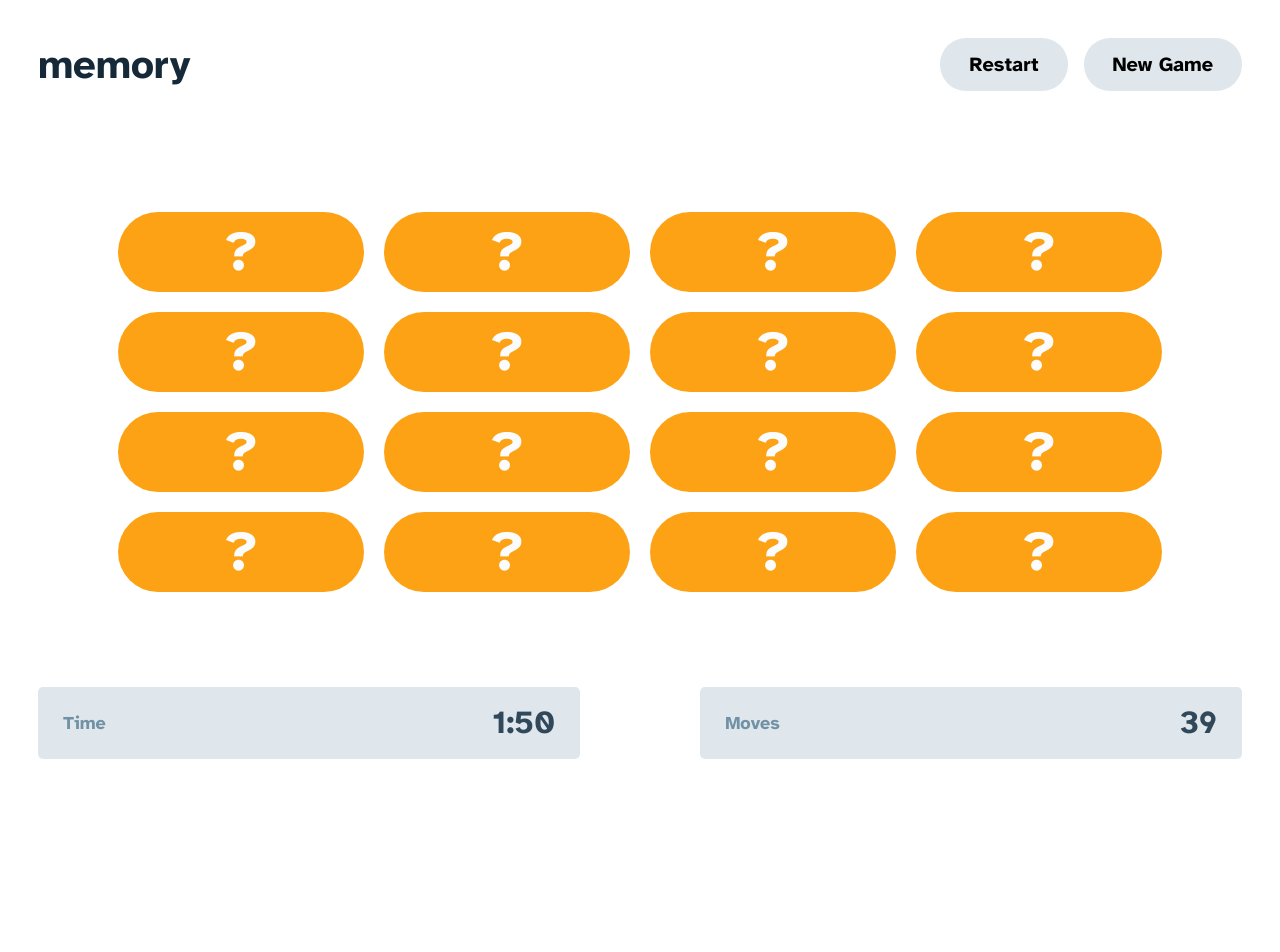
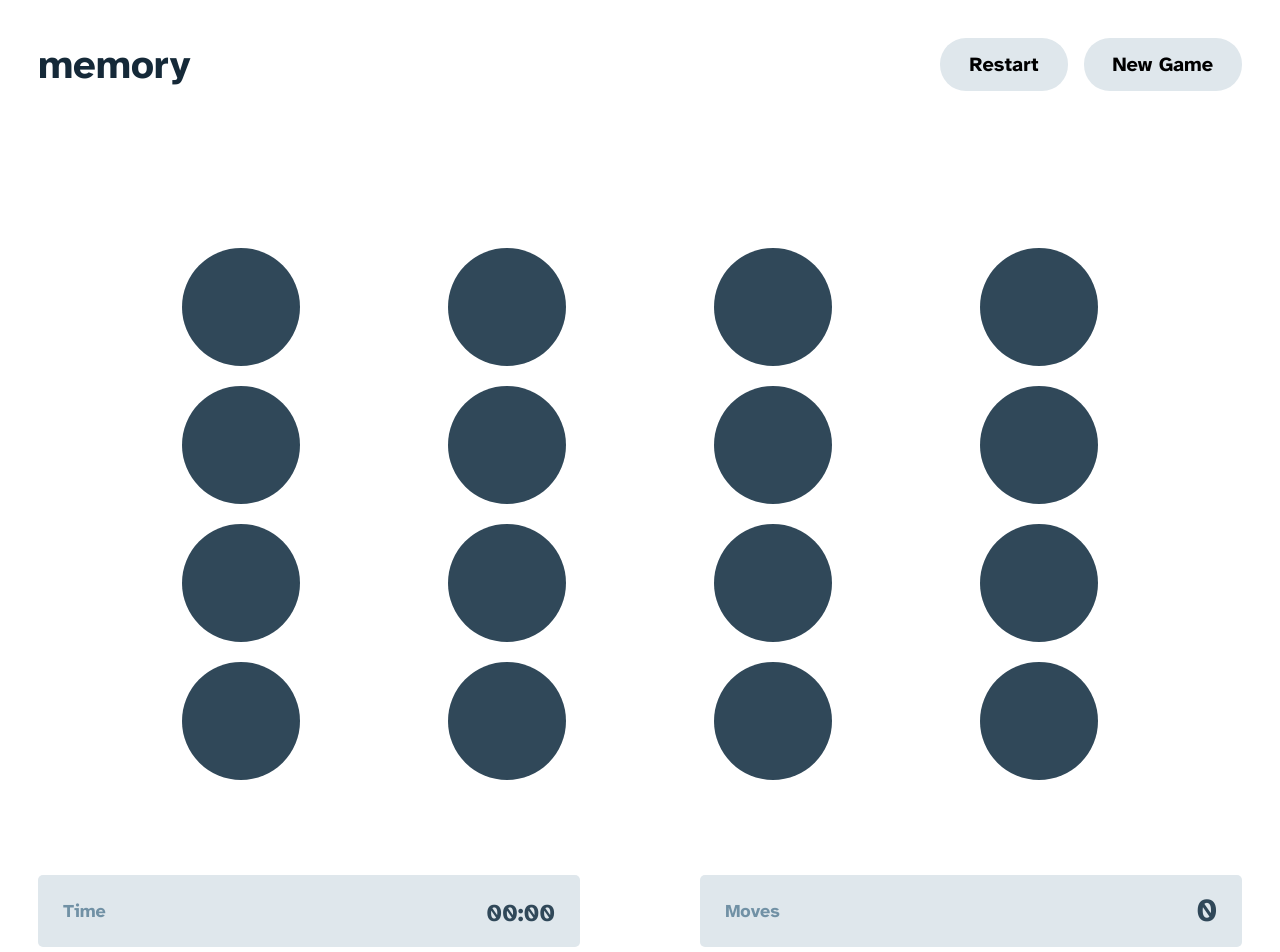
Before and after one commit to LadoAsambadze/Memory-game, a React (Vite) app: page /Game in a window 1280 px wide. Shown: the top 952 px of the page. Before the commit the page ends 800 px from the top, so only its background shows below. Built offline with nearby package versions, Linux system fonts and the light colour scheme.

Commit message:
finished building function for shuffle card, in process building function for single player score, moves/time

```diff
--- /dev/null
+++ b/src/Components/singleCard.css
@@ -0,0 +1,10 @@
+
+.flipped .front {
+  transform: rotateY(0deg);
+  transition-delay: 0.2s;
+}
+
+.flipped .back {
+  transform: rotateY(90deg);
+  transition-delay: 0s;
+}
--- /dev/null
+++ b/src/Components/singleCard.jsx
@@ -0,0 +1,90 @@
+import styled from "styled-components";
+import "../Components/singleCard.css";
+
+export default function SingleCard({
+  newnum,
+  newhandleChoice,
+  flipped,
+  gridAmount,
+}) {
+  const handleClick = () => {
+    newhandleChoice(newnum);
+  };
+
+  return (
+    <Card>
+      <div className={flipped ? "flipped" : ""}>
+        <Front
+          flipped={flipped}
+          new={newnum.matched}
+          gridAmount={gridAmount}
+          className="front"
+        >
+          {newnum.value}
+        </Front>
+        <Back
+          gridAmount={gridAmount}
+          className="back"
+          onClick={handleClick}
+        ></Back>
+      </div>
+    </Card>
+  );
+}
+
+const Card = styled.div`
+  position: relative;
+  margin: auto;
+  cursor: pointer;
+`;
+
+const Front = styled.div`
+  background-color: #fda214;
+  color: white;
+  text-align: center;
+  margin: auto;
+  width: 100%;
+  display: block;
+  transform: ${(props) => (props.flipped ? "rotateY(0deg)" : "rotateY(90deg)")};
+  transition: all ease-in 0.2s;
+  position: absolute;
+  width: ${(props) => (props.gridAmount === 8 ? "72px" : "46px")};
+  height: ${(props) => (props.gridAmount === 8 ? "72px" : "46px")};
+  background-color: ${(props) => (props.new ? "#BCCED9" : "#fda214")};
+  font-size: ${(props) => (props.gridAmount === 8 ? "40px" : "24px")};
+  line-height: ${(props) => (props.gridAmount === 8 ? "50px" : "30px")};
+  border-radius: ${(props) => (props.gridAmount === 8 ? "60px" : "40px")};
+  padding-top: 8px;
+  @media (min-width: 768px) {
+    width: ${(props) => (props.gridAmount === 8 ? "118px" : "82px")};
+    height: ${(props) => (props.gridAmount === 8 ? "118px" : "82px")};
+    font-size: ${(props) => (props.gridAmount === 8 ? "56px" : "44px")};
+    line-height: ${(props) => (props.gridAmount === 8 ? "70px" : "55px")};
+    padding-top: ${(props) => (props.gridAmount === 8 ? "22px" : "15px")};
+  }
+`;
+
+const Back = styled.div`
+  background-color: #304859;
+  color: #304859;
+  display: flex;
+  align-items: center;
+  justify-content: center;
+  margin: auto;
+  width: 100%;
+  display: block;
+  transition: all ease-in 0.2s;
+  transition-delay: 0.2s;
+  transform: ${(props) => (props.flipped ? "rotateY(90deg)" : "rotateY(0deg)")};
+  width: ${(props) => (props.gridAmount === 8 ? "72px" : "46px")};
+  height: ${(props) => (props.gridAmount === 8 ? "72px" : "46px")};
+  font-size: ${(props) => (props.gridAmount === 8 ? "40px" : "24px")};
+  line-height: ${(props) => (props.gridAmount === 8 ? "50px" : "30px")};
+  border-radius: ${(props) => (props.gridAmount === 8 ? "60px" : "40px")};
+  @media (min-width: 768px) {
+    width: ${(props) => (props.gridAmount === 8 ? "118px" : "82px")};
+    height: ${(props) => (props.gridAmount === 8 ? "118px" : "82px")};
+    font-size: ${(props) => (props.gridAmount === 8 ? "56px" : "44px")};
+    line-height: ${(props) => (props.gridAmount === 8 ? "70px" : "55px")};
+  }
+`;
--- /dev/null
+++ b/src/Components/timer.jsx
@@ -0,0 +1,45 @@
+import { useState, useEffect } from "react";
+import styled from "styled-components";
+
+const CountdownTimer = ({ stop, time, setTime }) => {
+  useEffect(() => {
+    const interval = setInterval(() => {
+      setTime((prevTime) => {
+        if (prevTime === 1 || stop) {
+          clearInterval(interval);
+        }
+        return prevTime - 1;
+      });
+    }, 1000);
+
+    return () => {
+      clearInterval(interval);
+    };
+  }, [stop]);
+
+  const formatTime = (seconds) => {
+    const minutes = Math.floor(seconds / 60);
+    const secondsRemaining = seconds % 60;
+
+    return `${minutes.toString().padStart(2, "0")}:${secondsRemaining
+      .toString()
+      .padStart(2, "0")}`;
+  };
+
+  return (
+    <div>
+      <Count>{formatTime(time)}</Count>
+    </div>
+  );
+};
+
+const Count = styled.span`
+  font-size: 24px;
+  line-height: 30px;
+  @media (min-wdith: 768px) {
+    font-size: 32px;
+    line-height: 40px;
+  }
+`;
+
+export default CountdownTimer;
--- a/src/Game.jsx
+++ b/src/Game.jsx
@@ -3,54 +3,79 @@ import styled from "styled-components";
 import { useState, useEffect } from "react";
 import { Link } from "react-router-dom";
 import { useSelector } from "react-redux";
+import SingleCard from "./Components/singleCard";
+import CountdownTimer from "./Components/timer";
 
 function Game(props) {
-  const [myNumber, setNumber] = useState([]);
   const [menu, setMenu] = useState(true);
   const playerAmount = useSelector((store) => store.playerAmount.value);
   const gridSize = useSelector((store) => store.gridSize.value);
+  const [numArray, setNumArray] = useState([]);
+  const [turns, setTurns] = useState(0);
   const [choiceOne, setChoiceOne] = useState(null);
   const [choiceTwo, setChoiceTwo] = useState(null);
-  const [clickedItem, setClickedItem] = useState(null);
+  const [stop, setStop] = useState(false);
+  const [time, setTime] = useState(3);
+  const [finish, setFinish] = useState(false);
+  console.log(finish);
+
+  const matchedItems = numArray.filter((num) => num.matched === true);
+
+  useEffect(() => {
+    if (matchedItems.length / 2 === gridSize || time === 0) {
+      setFinish(true);
+    }
+  }, []);
+
+  const handleStop = () => {
+    setStop(!stop);
+  };
 
   const numbers = [];
-  for (let i = 1; i <= gridSize; i++) {
-    numbers.push({ value: i, matched: false });
+  for (let i = 0; i < gridSize; i++) {
+    numbers.push({ value: i + 1, matched: false });
   }
-
-  const shuffleCards = () => {
-    const shuffleCards = [...numbers, ...numbers]
-      .sort(() => Math.random() - 0.5)
-      .map((card) => ({ ...card, id: Math.random() }));
-    setNumber(shuffleCards);
-  };
   useEffect(() => {
     shuffleCards();
   }, []);
 
-  function handleClick(value) {
-    choiceOne ? setChoiceTwo(value) : setChoiceOne(value);
-  }
+  const shuffleCards = () => {
+    const shuffledCards = [...numbers, ...numbers]
+      .sort(() => Math.random() - 0.5)
+      .map((number) => ({ ...number, id: Math.random() }));
+    setNumArray(shuffledCards);
+    setTurns(0);
+  };
+
+  const handleChoice = (num) => {
+    choiceOne ? setChoiceTwo(num) : setChoiceOne(num);
+  };
+
   useEffect(() => {
     if (choiceOne && choiceTwo) {
-      if (choiceOne === choiceTwo) {
-        setNumber((prevMyNumber) => {
-          return prevMyNumber.map((number) => {
-            if (number.value === choiceOne) {
-              return { ...number, matched: true };
+      if (choiceOne.value === choiceTwo.value) {
+        setNumArray((prevNums) => {
+          return prevNums.map((num) => {
+            if (num.value === choiceOne.value) {
+              return { ...num, matched: true };
             }
-            return number;
+            return num;
           });
         });
+
+        resetTurns();
+      } else {
+        setTimeout(() => resetTurns(), 1000);
       }
-      setTimeout(function () {
-        setChoiceOne(null);
-        setChoiceTwo(null);
-      }, 3000);
     }
   }, [choiceOne, choiceTwo]);
-  console.log(choiceOne, choiceTwo);
-  console.log(clickedItem);
+
+  const resetTurns = () => {
+    setChoiceOne(null);
+    setChoiceTwo(null);
+    setTurns((prevTurns) => prevTurns + 1);
+  };
+
   return (
     <>
       <Main>
@@ -59,6 +84,7 @@ function Game(props) {
           <Menu
             onClick={() => {
               setMenu(false);
+              handleStop(!stop);
             }}
           >
             Menu
@@ -82,6 +108,7 @@ function Game(props) {
                 onClick={() => {
                   shuffleCards();
                   setMenu(true);
+                  setFinish(false);
                 }}
               >
                 Restart
@@ -92,6 +119,7 @@ function Game(props) {
               <GameButton
                 onClick={() => {
                   setMenu(true);
+                  handleStop(!stop);
                 }}
               >
                 Resume Game
@@ -100,32 +128,17 @@ function Game(props) {
           </Options>
         </Heading>
         <Playzone gridAmount={gridSize}>
-          {myNumber.map((number, id) => {
-            return (
-              <Ball gridAmount={gridSize} key={id}>
-                <Random
-                  check={
-                    number.value === choiceOne || number.value === choiceTwo
-                  }
-                  show={clickedItem === number.id}
-                >
-                  {number.value}
-                </Random>
-                <Hide
-                  show={clickedItem === number.id}
-                  check2={
-                    number.value === choiceOne || number.value === choiceTwo
-                  }
-                  onClick={() => {
-                    handleClick(number.value);
-                    setClickedItem(number.id);
-                  }}
-                >
-                  ?
-                </Hide>
-              </Ball>
-            );
-          })}
+          <Ball gridAmount={gridSize}>
+            {numArray.map((num) => (
+              <SingleCard
+                key={num.id}
+                newnum={num}
+                newhandleChoice={handleChoice}
+                flipped={num === choiceOne || num === choiceTwo || num.matched}
+                gridAmount={gridSize}
+              />
+            ))}
+          </Ball>
         </Playzone>
         <Pointzone players={playerAmount}>
           <Player
@@ -165,14 +178,42 @@ function Game(props) {
           >
             <Time>
               <TimeHeader>Time</TimeHeader>
-              <TimeCount>1:50</TimeCount>
+              <TimeCount>
+                <CountdownTimer stop={stop} time={time} setTime={setTime} />
+              </TimeCount>
             </Time>
             <Moves>
               <MovesHeader>Moves</MovesHeader>
-              <MovesCount>39</MovesCount>
+              <MovesCount>{turns}</MovesCount>
             </Moves>
           </OnlyOne>
         </Pointzone>
+        <SingleScore finished={finish}>
+          <GetScore>
+            <Congrats>You did it!</Congrats>
+            <Comment>Game over! Here’s how you got on…</Comment>
+            <Elapse>
+              <ElapseText>Time Elapsed</ElapseText>
+              <ElapseTime>1:33</ElapseTime>
+            </Elapse>
+            <Elapse style={{ marginTop: "10px" }}>
+              <ElapseText>Moves Taken</ElapseText>
+              <ElapseTime>39 moves</ElapseTime>
+            </Elapse>
+            <DivDirection>
+              <Duplicate
+                onClick={() => {
+                  shuffleCards();
+                }}
+              >
+                Restart
+              </Duplicate>
+              <Link to="/" style={{ width: "100%" }}>
+                <Duplicate2>Setup New Game</Duplicate2>
+              </Link>
+            </DivDirection>
+          </GetScore>
+        </SingleScore>
       </Main>
     </>
   );
@@ -180,6 +221,7 @@ function Game(props) {
 
 const Main = styled.div`
   max-width: 100%;
+  min-height: 100vh;
   padding: 24px;
   z-index: ${(props) => (props.menubar ? 30 : 5)};
 
@@ -237,52 +279,33 @@ const TabletMenu = styled.div`
 const Playzone = styled.div`
   width: 100%;
   margin-top: 80px;
-  display: grid;
-  grid-template-rows: ${(props) =>
-    props.gridAmount === 8 ? "repeat(4, 1fr)" : "repeat(6, 1fr)"};
-  grid-template-columns: ${(props) =>
-    props.gridAmount === 8 ? "repeat(4, 1fr)" : "repeat(6, 1fr)"};
-  gap: 16px;
+
   @media (min-width: 768px) {
-    margin-top: 121px;
-    gap: 20px;
-    padding-left: ${(props) => (props.gridAmount === 8 ? "80px" : "70px")};
-    padding-right: ${(props) => (props.gridAmount === 8 ? "80px" : "70px")};
+    margin-top: ${(props) => (props.gridAmount === 8 ? "157px" : "121px")};
   }
   @media (min-width: 1440px) {
-    margin-top: 86px;
-    padding-left: ${(props) => (props.gridAmount === 8 ? "290px" : "270px")};
-    padding-right: ${(props) => (props.gridAmount === 8 ? "290px" : "270px")};
+    margin-top: ${(props) => (props.gridAmount === 8 ? "106px" : "85px")};
   }
 `;
 
 const Ball = styled.div`
-  position: relative;
-  background-color: #fda214;
-  text-align: center;
-  color: #fcfcfc;
-  line-height: 30px;
-  padding: ${(props) => (props.gridAmount === 8 ? "7px 5px " : "7px 5px")};
-  font-size: ${(props) => (props.gridAmount === 8 ? "40px" : "24px")};
-  border-radius: ${(props) => (props.gridAmount === 8 ? "59px" : "41px")};
-  line-height: ${(props) => (props.gridAmount === 8 ? "50px" : "30px")};
+  display: grid;
+  grid-template-columns: ${(props) =>
+    props.gridAmount === 8 ? "repeat(4, 1fr)" : "repeat(6, 1fr)"};
+  grid-template-rows: ${(props) =>
+    props.gridAmount === 8 ? "repeat(4, 1fr)" : "repeat(6, 1fr)"};
+  gap: 10px;
 
   @media (min-width: 768px) {
-    padding: ${(props) => (props.gridAmount === 8 ? "12px " : "5px")};
-    font-size: ${(props) => (props.gridAmount === 8 ? "56px" : "44px")};
-    line-height: ${(props) => (props.gridAmount === 8 ? "56px" : "69px")};
+    gap: ${(props) => (props.gridAmount === 8 ? "20px" : "16px")};
+    padding-left: ${(props) => (props.gridAmount === 8 ? "80px" : "60px")};
+    padding-right: ${(props) => (props.gridAmount === 8 ? "80px" : "60px")};
   }
-`;
-
-const Random = styled.div`
-  display: ${(props) => (props.check && props.show ? "block" : "none")};
-`;
-
-const Hide = styled.div`
-  width: 100%;
-  height: 100%;
-  background-color: #fda214;
-  display: ${(props) => (props.check2 && props.show ? "none" : "block")};
+  @media (min-width: 1440px) {
+    gap: ${(props) => (props.gridAmount === 8 ? "20px" : "16px")};
+    padding-left: ${(props) => (props.gridAmount === 8 ? "290px" : "270px")};
+    padding-right: ${(props) => (props.gridAmount === 8 ? "290px" : "270px")};
+  }
 `;
 
 const Pointzone = styled.div`
@@ -357,6 +380,7 @@ const Options = styled.div`
   backdrop-filter: blur(1px);
   background-color: rgba(0, 0, 0, 0.5);
   display: ${(props) => (props.menubar ? "none" : "flex")};
+  z-index: 5;
 `;
 const OptionList = styled.div`
   width: 100%;
@@ -437,7 +461,7 @@ const TimeHeader = styled.p`
   }
 `;
 
-const TimeCount = styled.p`
+const TimeCount = styled.div`
   color: #304859;
   font-size: 24px;
   line-height: 30px;
@@ -484,4 +508,153 @@ const MovesCount = styled.p`
     line-height: 40px;
   }
 `;
+
+const SingleScore = styled.div`
+  width: 100%;
+  height: 100%;
+  position: absolute;
+  padding: 146px 24px;
+  backdrop-filter: blur(1px);
+  background-color: rgba(0, 0, 0, 0.5);
+  z-index: 5;
+  top: 0;
+  left: 0;
+  display: ${(props) => (props.finished ? "block" : "none")};
+  @media (min-width: 768px) {
+    padding: 257px 57px;
+  }
+  @media (min-width: 1440px) {
+    padding: 257px 393px;
+  }
+`;
+
+const GetScore = styled.div`
+  width: 100%;
+  background-color: #f2f2f2;
+  border-radius: 10px;
+  padding: 32px 24px 24px 24px;
+  display: flex;
+  flex-direction: column;
+  justify-content: center;
+  align-items: center;
+  @media (min-width: 768px) {
+    padding: 51px 57px 70px 57px;
+  }
+`;
+const Congrats = styled.span`
+  color: #152938;
+  font-size: 24px;
+  line-height: 30px;
+  text-align: center;
+  @media (min-width: 1440px) {
+    font-size: 48px;
+    line-height: 60px;
+  }
+`;
+
+const Comment = styled.span`
+  font-size: 14px;
+  line-height: 17px;
+  color: #7191a5;
+  margin-top: 9px;
+  @media (min-width: 768px) {
+    font-size: 18px;
+    line-height: 22px;
+    margin-top: 16px;
+  }
+`;
+
+const Elapse = styled.div`
+  border-radius: 5px;
+  background-color: #dfe7ec;
+  width: 100%;
+  padding: 12px;
+  display: flex;
+  flex-direction: row;
+  justify-content: space-between;
+  align-items: center;
+  margin-top: 24px;
+  @media (min-width: 768px) {
+    padding: 25px 32px;
+    border-radius: 10px;
+    margin-top: 40px;
+  }
+`;
+
+const ElapseText = styled.span`
+  color: #7191a5;
+  font-size: 13px;
+  line-height: 16px;
+  @media (min-width: 768px) {
+    font-size: 18px;
+    line-height: 22px;
+  }
+`;
+const ElapseTime = styled.span`
+  font-size: 20px;
+  line-height: 25px;
+  color: #304859;
+  @media (min-width: 768px) {
+    font-size: 32px;
+    line-height: 40px;
+  }
+`;
+
+const DivDirection = styled.div`
+  width: 100%;
+  display: flex;
+  flex-direction: column;
+  align-items: center;
+  justify-content: space-between;
+  margin-top: 24px;
+
+  @media (min-width: 768px) {
+    flex-direction: row;
+    justify-content: space-between;
+    align-items: center;
+    margin-top: 40px;
+  }
+`;
+
+const Duplicate = styled.button`
+  width: 100%;
+  border: none;
+  padding: 12px 0 14px 0px;
+  background-color: #dfe7ec;
+  border-radius: 26px;
+  cursor: pointer;
+  text-align: center;
+  font-size: 18px;
+  line-height: 22px;
+  &:hover {
+    background-color: #fda214;
+    color: #fcfcfc;
+  }
+  @media (min-width: 768px) {
+    width: 100%;
+    margin-right: 16px;
+  }
+`;
+
+const Duplicate2 = styled.button`
+  width: 100%;
+  border: none;
+  margin-top: 16px;
+  padding: 12px 0 14px 0px;
+  background-color: #dfe7ec;
+  border-radius: 26px;
+  cursor: pointer;
+  text-align: center;
+  font-size: 18px;
+  line-height: 22px;
+  &:hover {
+    background-color: #fda214;
+    color: #fcfcfc;
+  }
+  @media (min-width: 768px) {
+    width: 100%;
+    margin: 0;
+  }
+`;
+
 export default Game;
```
Also changed, not shown: src/Memory.jsx (+11 -4 lines), src/index.css (+51 -0 lines).
